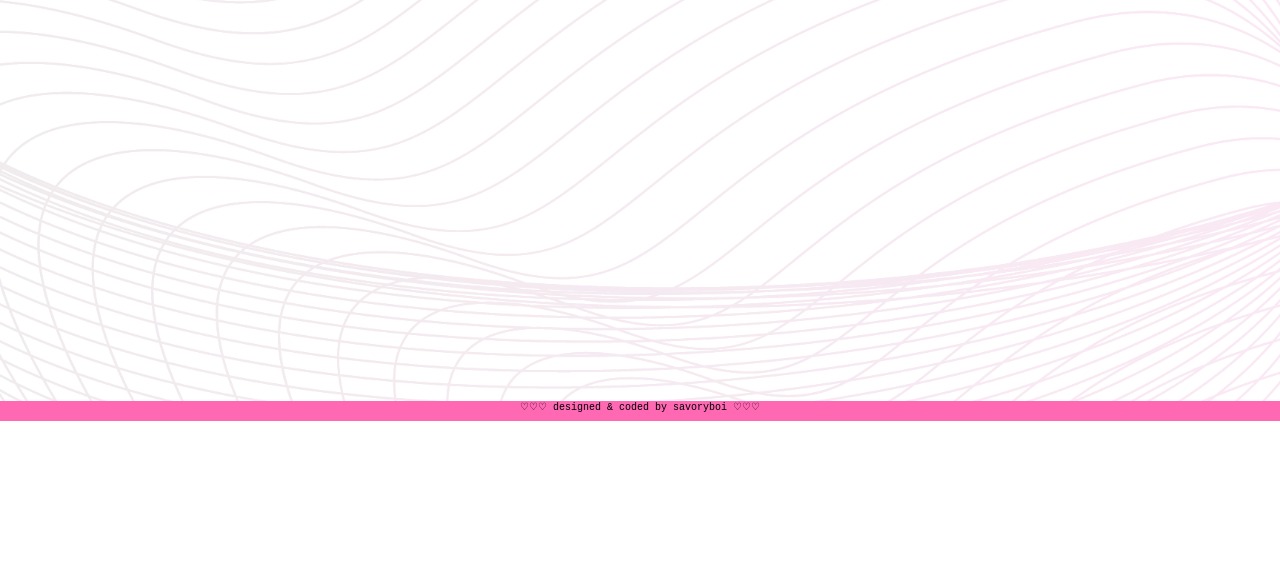
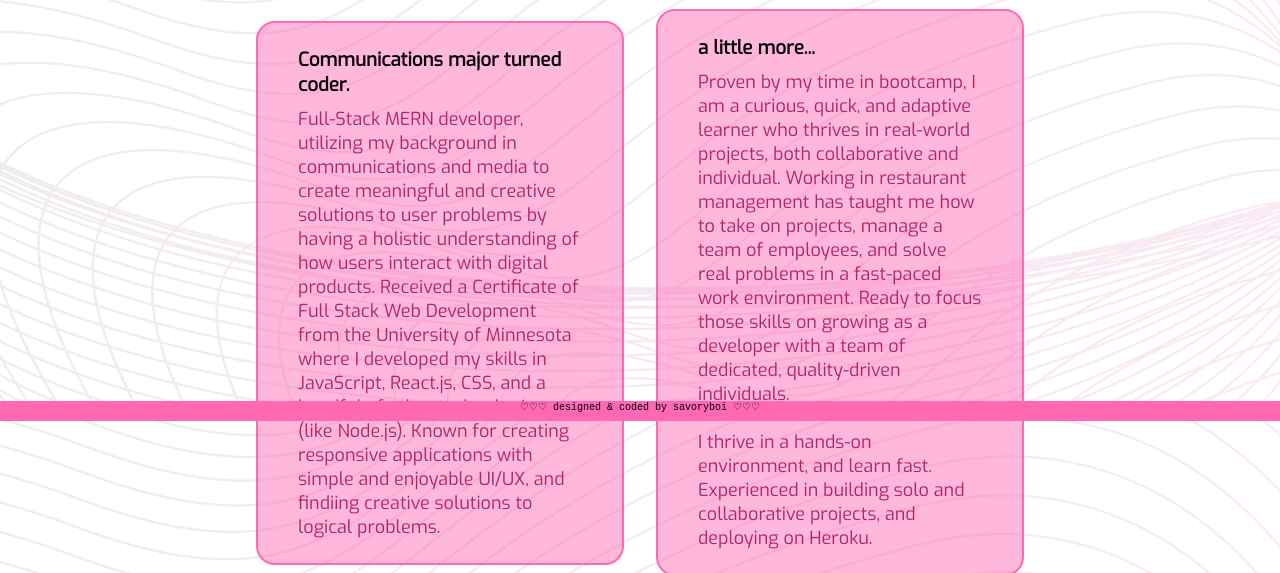
Before and after one commit to savoryboi/react-portfolio, a React (Create React App) app: page /#/react-portfolio in a window 1280 px wide. Shown: the part 379-952 px from the top of the page. Before the commit the page ends 800 px from the top, so only its background shows below. Built offline with nearby package versions, Linux system fonts and the light colour scheme.

Commit message:
hashrouter

```diff
--- a/src/App.css
+++ b/src/App.css
@@ -98,7 +98,7 @@ div.img-cont img {
 }
 
 .about-section p {
-    font-size: 14px;
+    font-size: 18px;
     color: rgb(175, 37, 106);
     font-family: 'Exo', sans-serif;
 
--- a/src/components/About.js
+++ b/src/components/About.js
@@ -11,7 +11,7 @@ function About() {
         <div className='about-section animate__animated animate__fadeInLeftBig'>
           <h3>Communications major turned coder.</h3>
           <p>
-          Full-Stack MERN developer, utilizing my background in communications and media to create meaningful and creative solutions to user problems by having a holistic understanding of how users interact with and utilize digital products. Recently received a Certificate of Full Stack Web Development from the University of Minnesota where I developed my skills in JavaScript, React.js, CSS, and a handful of other technologies (like Node.js). Known for creating sleek, responsive applications focused on simple and enjoyable UI/UX, and creative solutions to logistical problems.
+          Full-Stack MERN developer, utilizing my background in communications and media to create meaningful and creative solutions to user problems by having a holistic understanding of how users interact with digital products. Received a Certificate of Full Stack Web Development from the University of Minnesota where I developed my skills in JavaScript, React.js, CSS, and a handful of other technologies (like Node.js). Known for creating responsive applications with simple and enjoyable UI/UX, and findiing creative solutions to logical problems.
           </p>
         </div>
         <div className='about-section animate__animated animate__fadeInRightBig'>
@@ -20,7 +20,7 @@ function About() {
           Proven by my time in bootcamp, I am a curious, quick, and adaptive learner who thrives in real-world projects, both collaborative and individual. Working in restaurant management has taught me how to take on projects, manage a team of employees, and solve real problems in a fast-paced work environment. Ready to focus those skills on growing as a developer with a team of dedicated, quality-driven individuals.
             <br></br>
             <br></br>
-            I thrive in a hands-on environment, and learn fast. Experienced in building solo and collaborative projects, deploying on both GitHub Pages and Heroku.
+            I thrive in a hands-on environment, and learn fast. Experienced in building solo and collaborative projects, and deploying on Heroku.
           </p>
         </div>
       </div>
```
Also changed, not shown: src/index.js (+5 -5 lines), 10 other files (tests, documents, lock files or other folders).
